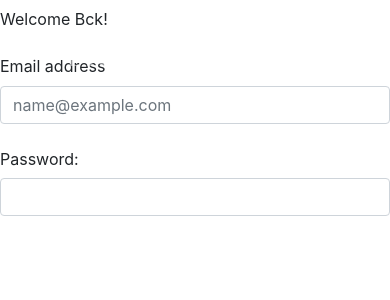
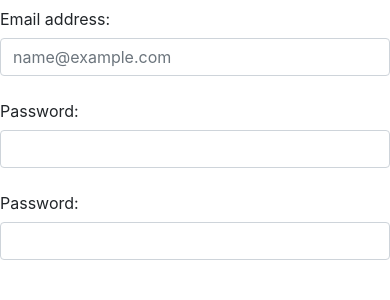
Before and after one commit to asatti/Ewasteproject, a Django app: template ewaste/ewasteapp/templates/signup.html in a window 390 px wide. Shown: the part 124-424 px from the top of the page. Run offline with Django 3.2, Linux system fonts and the light colour scheme; the template is opened without the code that fills it, so the values that code supplies are empty; some libraries are stand-ins or nearby versions; some web fonts are replaced.

Commit message:
Update signup.html

```diff
--- a/ewaste/ewasteapp/templates/signup.html
+++ b/ewaste/ewasteapp/templates/signup.html
@@ -1,13 +1,16 @@
 {% extends "base.html" %}
 <Body>
 {% block content %}
-<div class="mb-3 row">
-    <label for="Welcome Back!" class="col-sm-2 col-form-label">Welcome Bck!</label>
-  </div>
-  <div class="mb-3">
-    <label for="exampleFormControlInput1" class="form-label">Email address</label>
-    <input type="email" class="form-control" id="exampleFormControlInput1" placeholder="name@example.com">
-  </div>
+
+  <form>
+
+    <div class="mb-3 row">
+        <label for="inputEmail" class="col-sm-2 col-form-label">Email address:</label>
+
+        <div class="col-sm-10">
+            <input type="email" class="form-control" id="inputEmail" placeholder="name@example.com">
+        </div>
+    </div>
 
   <div class="mb-3 row">
     <label for="inputPassword" class="col-sm-2 col-form-label">Password:</label>
@@ -15,6 +18,12 @@
       <input type="password" class="form-control" id="inputPassword">
     </div>
   </div>
-
+  <div class="mb-3 row">
+    <label for="inputPassword" class="col-sm-2 col-form-label">Password:</label>
+    <div class="col-sm-10">
+      <input type="password" class="form-control" id="inputPassword">
+    </div>
+  </div>
+</form>
 {% endblock %}
 </Body>
```
